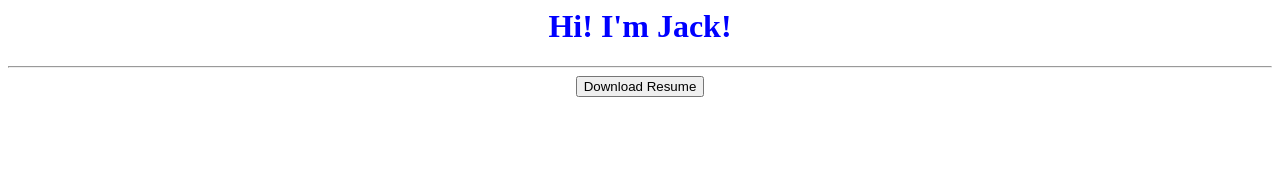
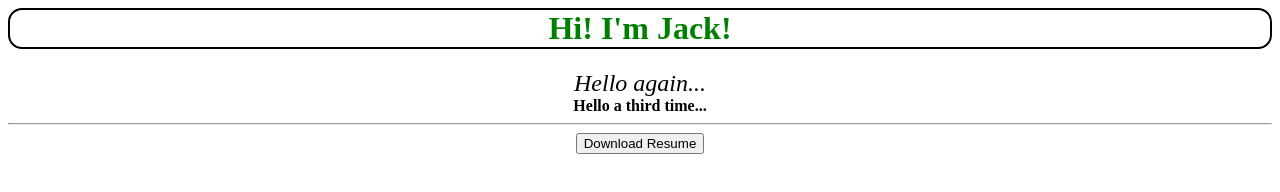
Before and after one commit to JMNugent1/my-cool-website, a plain HTML site: page index.html in a window 1280 px wide. Drawn offline with Linux system fonts and the light colour scheme.

Commit message:
updated css file

```diff
--- a/index.html
+++ b/index.html
@@ -1,17 +1,12 @@
 <html>
     <head>
         <title>Hello, World!</title>
-        <style>
-            body {
-                text-align: center;
-            }
-            h1 {
-                color: blue;
-            }
-        </style>
+        <link rel="stylesheet" type="text/css" href="style.css">
     </head>
     <body>
         <h1>Hi! I'm Jack!</h1>
+        <div class= "topDiv">Hello again...</div>
+        <div id= "thirdDiv">Hello a third time...</div>
         <hr>
         <button onclick ="alert('Downloading Resume...');">Download Resume</button>
     </body>
--- /dev/null
+++ b/style.css
@@ -0,0 +1,15 @@
+body {
+    text-align: center;
+}
+h1 {
+    color: green;
+    border: 2px solid black;
+    border-radius: 14px;
+}
+.topDiv {
+    font-size: 24px;
+    font-style: italic;
+}
+#thirdDiv {
+    font-weight: bold;
+}
```
